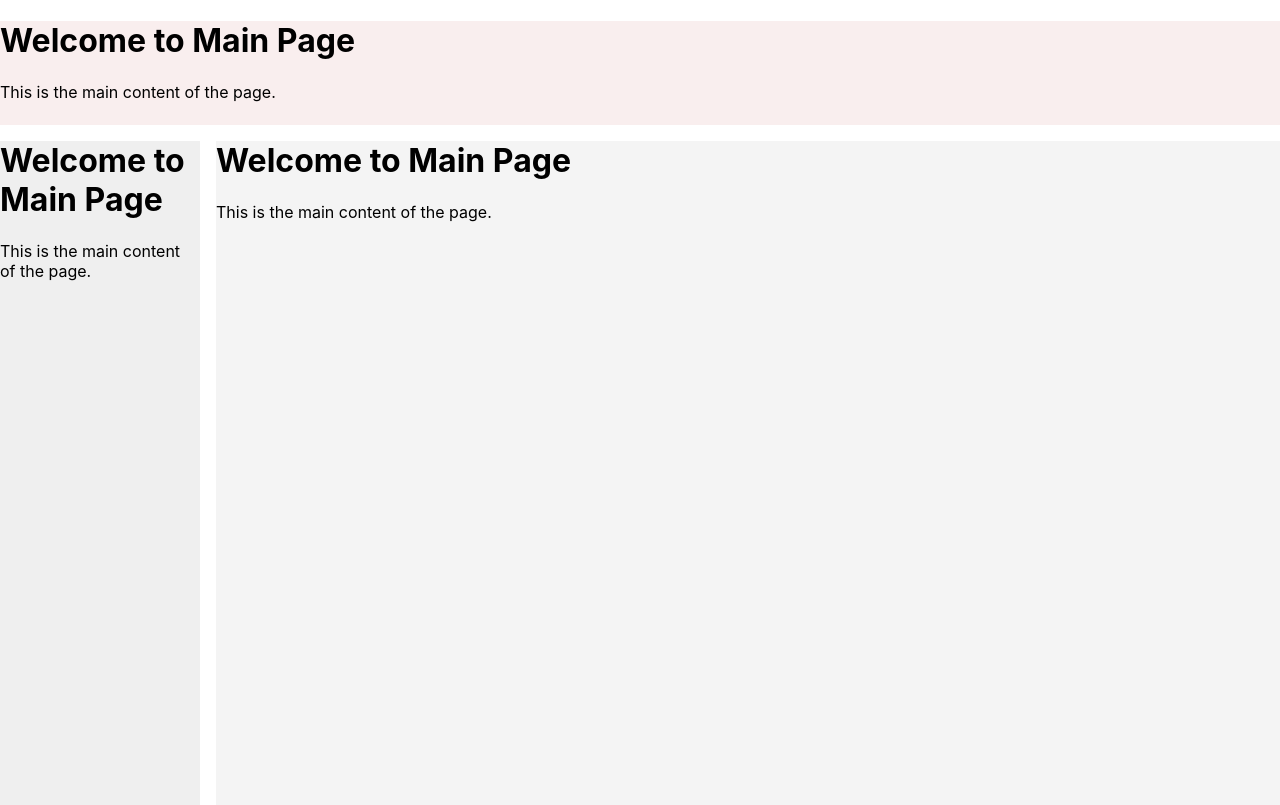
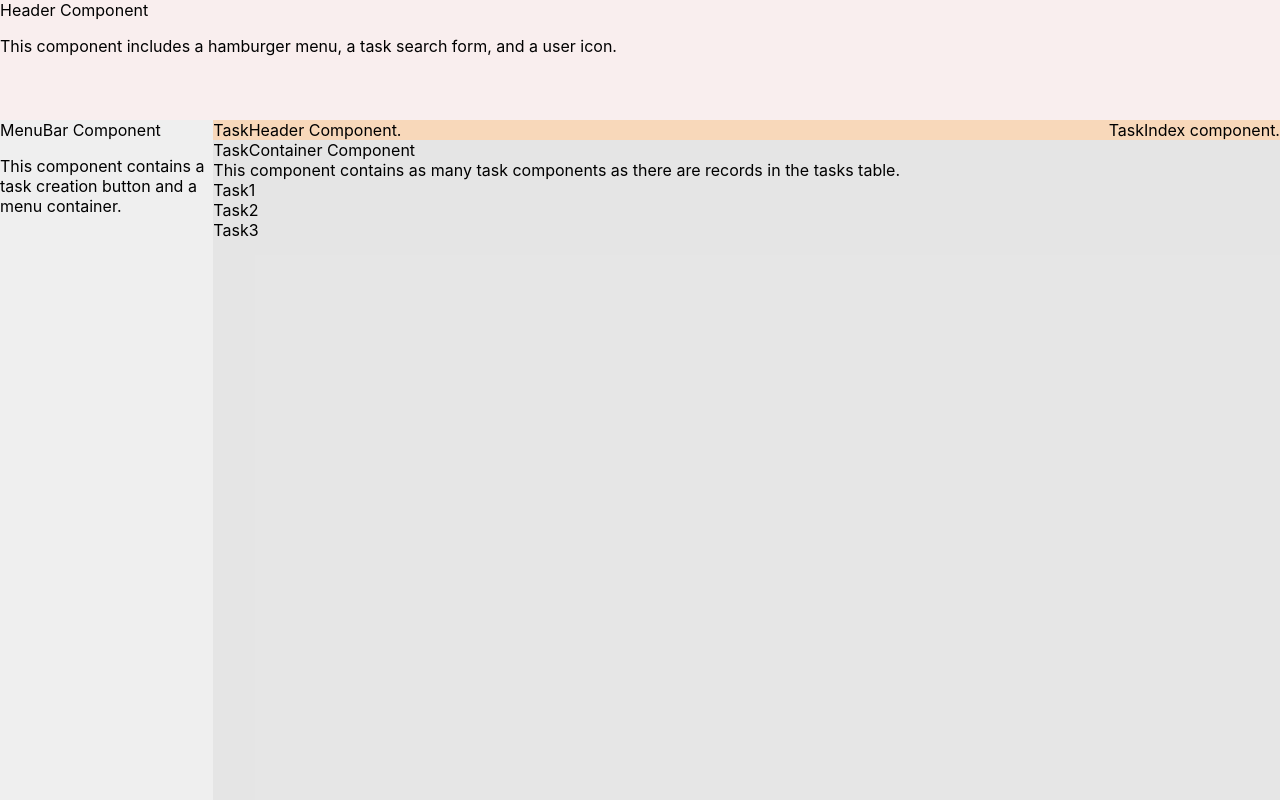
Before and after one commit to sukoyaka-fun/TaskManagement, a React (Create React App) app in the folder frontend/: page / in a window 1280 px wide. Built offline with nearby package versions, Linux system fonts and the light colour scheme; no server answers.

Commit message:
TaskListコンポーネント内のレイアウト

```diff
--- a/frontend/src/components/Header.js
+++ b/frontend/src/components/Header.js
@@ -4,8 +4,8 @@ import Box from '@mui/material/Box';
 const Header = () => {
   return (
     <Box backgroundColor='rgba(235,199,199,0.3)' height='100%'>
-      <h1>Welcome to Main Page</h1>
-      <p>This is the main content of the page.</p>
+      <div>Header Component</div>
+      <p>This component includes a hamburger menu, a task search form, and a user icon.</p>
     </Box>
   );
 };
--- a/frontend/src/components/MainPageContainer.js
+++ b/frontend/src/components/MainPageContainer.js
@@ -8,7 +8,7 @@ import TaskList from "./TaskList";
 
 const MainPageContainer = () => {
   return (
-    <Grid container spacing={2} height={'100vh'}>
+    <Grid container height={'100vh'}>
       <Grid item xs={12} height={'15vh'}>
         <Header />
       </Grid>
--- a/frontend/src/components/MenuBar.js
+++ b/frontend/src/components/MenuBar.js
@@ -4,8 +4,8 @@ import Box from '@mui/material/Box';
 const MenuBar = () => {
   return (
     <Box backgroundColor='rgba(100,100,100,0.1)' height='100%'>
-      <h1>Welcome to Main Page</h1>
-      <p>This is the main content of the page.</p>
+      <div>MenuBar Component</div>
+      <p>This component contains a task creation button and a menu container.</p>
     </Box>
   );
 };
--- /dev/null
+++ b/frontend/src/components/TaskCheckBoxContainer.js
@@ -0,0 +1,13 @@
+import React from "react";
+import Box from '@mui/material/Box';
+
+const TaskCheckBoxContainer = () => {
+  return (
+    <Box backgroundColor='rgba(255,255,255,0.1)' height='100%'>
+      <div>TaskCheckBoxContainer Component</div>
+      <p>This component contains yyy container.</p>
+    </Box>
+  );
+};
+
+export default TaskCheckBoxContainer;
--- /dev/null
+++ b/frontend/src/components/TaskContainer.js
@@ -0,0 +1,16 @@
+import React from "react";
+import Box from '@mui/material/Box';
+
+const TaskContainer = () => {
+  return (
+    <Box backgroundColor='rgba(100,100,100,0.1)' height='100%'>
+      <div>TaskContainer Component</div>
+      <div>This component contains as many task components as there are records in the tasks table.</div>
+      <div>Task1</div>
+      <div>Task2</div>
+      <div>Task3</div>
+    </Box>
+  );
+};
+
+export default TaskContainer;
--- /dev/null
+++ b/frontend/src/components/TaskHeader.js
@@ -0,0 +1,20 @@
+import React from "react";
+import Box from '@mui/material/Box';
+import TaskCheckBoxContainer from "./TaskCheckBoxContainer";
+import TaskIndexContainer from "./TaskIndexContainer";
+
+const TaskHeader = () => {
+  return (
+    <Box
+      backgroundColor='rgba(255,150,50,0.3)'
+      display="flex"
+      flexDirection="row"
+      justifyContent="space-between"
+    >
+      <div>TaskHeader Component.</div>
+      <div>TaskIndex component.</div>
+    </Box>
+  );
+};
+
+export default TaskHeader;
--- /dev/null
+++ b/frontend/src/components/TaskIndexContainer.js
@@ -0,0 +1,13 @@
+import React from "react";
+import Box from '@mui/material/Box';
+
+const TaskIndexContainer = () => {
+  return (
+    <Box backgroundColor='rgba(255,255,255,0.1)' height='100%'>
+      <div>TaskIndexContainer Component</div>
+      <p>This component contains yyy container.</p>
+    </Box>
+  );
+};
+
+export default TaskIndexContainer;
--- a/frontend/src/components/TaskList.js
+++ b/frontend/src/components/TaskList.js
@@ -1,11 +1,18 @@
 import React from "react";
 import Box from '@mui/material/Box';
+import TaskHeader from "./TaskHeader";
+import TaskContainer from "./TaskContainer";
 
 const TaskList = () => {
   return (
-    <Box backgroundColor='rgba(150,150,150,0.1)' height='100%'>
-      <h1>Welcome to Main Page</h1>
-      <p>This is the main content of the page.</p>
+    <Box
+      backgroundColor='rgba(150,150,150,0.1)'
+      height='100%'
+      display="flex"
+      flexDirection="column"
+    >
+      <TaskHeader />
+      <TaskContainer />
     </Box>
   );
 };
```
